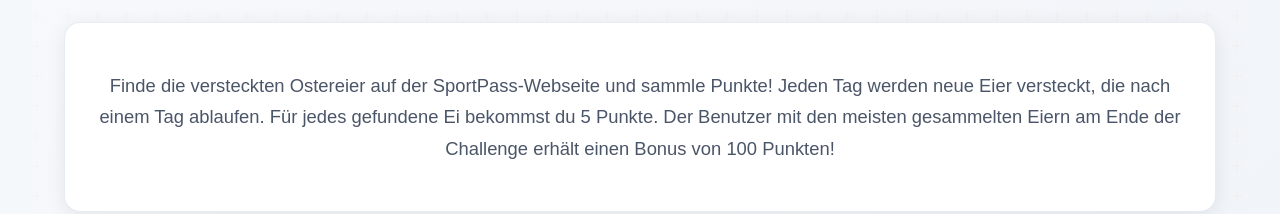
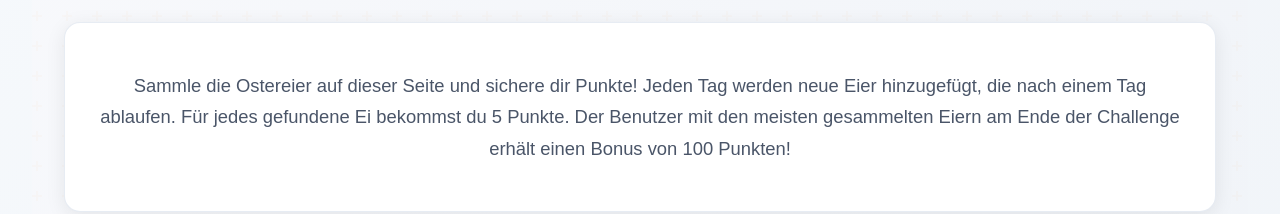
Before and after one commit to Chris123-crypto-ship-it/Sportpass_2025, a React (Create React App) app: page /easter-challenge in a window 1280 px wide. Shown: the part 267-481 px from the top of the page. Built offline with nearby package versions, Linux system fonts and the light colour scheme; no server answers.

Commit message:
Add files via upload

```diff
--- a/src/pages/EasterChallenge/EasterChallenge.js
+++ b/src/pages/EasterChallenge/EasterChallenge.js
@@ -175,8 +175,8 @@ const EasterChallenge = () => {
 
       <div className="easter-challenge-description">
         <p>
-          Finde die versteckten Ostereier auf der SportPass-Webseite und sammle Punkte!
-          Jeden Tag werden neue Eier versteckt, die nach einem Tag ablaufen.
+          Sammle die Ostereier auf dieser Seite und sichere dir Punkte!
+          Jeden Tag werden neue Eier hinzugefügt, die nach einem Tag ablaufen.
           Für jedes gefundene Ei bekommst du 5 Punkte.
           Der Benutzer mit den meisten gesammelten Eiern am Ende der Challenge erhält einen Bonus von 100 Punkten!
         </p>
```
